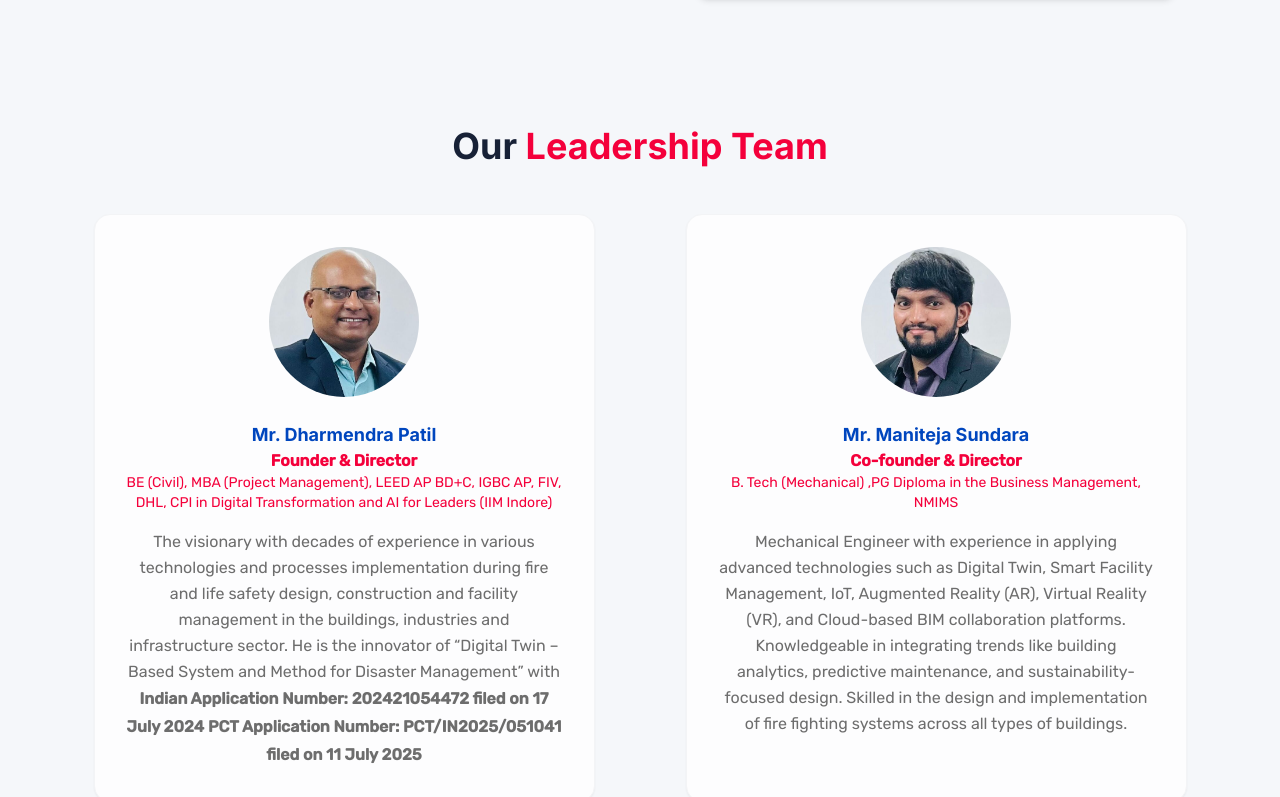
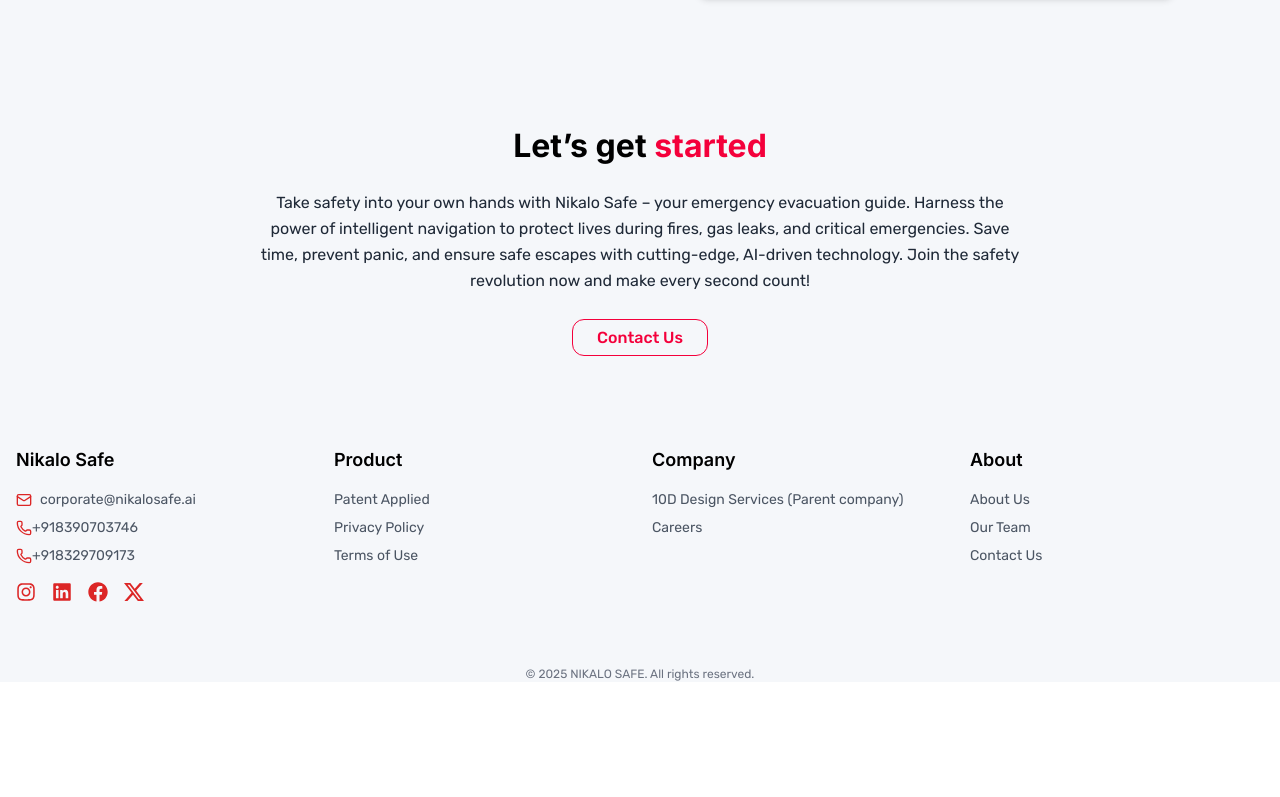
Before and after one commit to 10-Dimensions-Design-Services/nikalo-safe, a React (Create React App) app in the folder client/: page /about in a window 1280 px wide. Shown: the part 1943-2740 px from the top of the page. After the commit the page ends 2625 px from the top, so only its background shows below. Built offline with nearby package versions, Linux system fonts and the light colour scheme.

Commit message:
remove founders cards & address

```diff
--- a/client/src/components/Contact.jsx
+++ b/client/src/components/Contact.jsx
@@ -47,15 +47,6 @@ const Contact = () => {
             </a>
           </div>
 
-          {/* Address */}
-          <div className="flex items-start gap-4">
-            <MapPin className="text-red-600 w-6 h-6 mt-1" />
-            <p className="text-gray-800 font-medium leading-relaxed">
-              3rd Floor, Shree towers, Jagtap Dairy Rd, opposite 24K Glitterati, <br />
-              near Aundh, Vishal Nagar, Pimple Nilakh, Pune, Maharashtra 411027, India
-            </p>
-          </div>
-
           {/* Phone */}
           <div className="flex items-start gap-4">
             <Phone className="text-red-600 w-6 h-6 mt-1" />
--- a/client/src/pages/AboutUs.jsx
+++ b/client/src/pages/AboutUs.jsx
@@ -109,62 +109,6 @@ const AboutUs = () => {
         </div>
       </section>
 
-      {/* Leadership Team Section */}
-      <section id="leadership" className="py-10 md:py-16 px-4 md:px-8 lg:px-16 bg-white">
-        <div className="max-w-7xl mx-auto">
-          <h2 className="text-center title-h2 sm:text-3xl lg:text-4xl mb-10 md:mb-12">
-            <span className="text-black">Our </span>
-            <span className="text-primary">Leadership Team</span>
-          </h2>
-          <div className="grid grid-cols-1 md:grid-cols-2 gap-8 justify-items-center">
-            {/* Card 1 */}
-            <div className="bg-[#FDFDFE] rounded-2xl shadow-sm border border-gray-100 flex flex-col items-center text-center w-full max-w-xs sm:max-w-sm md:max-w-[400px] lg:max-w-[501px] p-6 md:p-8 mx-auto">
-              <div
-                className="rounded-full overflow-hidden mb-6"
-                style={{ width: '150px', height: '150px' }}
-              >
-                <img
-                  src={TeamImg1}
-                  alt="Dharmendra Patil Sir"
-                  className="w-full h-full object-cover"
-                />
-              </div>
-              <h3 className="title-h4 font-bold text-[#0046BE]">Mr. Dharmendra Patil</h3>
-              <p className="text-primary font-semibold">Founder & Director</p>
-              <p className="paragraph-regular text-sm text-primary mb-4">
-                BE (Civil), MBA (Project Management), LEED AP BD+C, IGBC AP, FIV, DHL, CPI in Digital Transformation and AI for Leaders (IIM Indore)
-              </p>
-              <p className="paragraph-regular text-[#6d6d6d] leading-relaxed overflow-hidden">
-              The visionary with decades of experience in various technologies and processes implementation during fire and life safety design, construction and facility management in the buildings, industries and infrastructure sector. He is the innovator of “Digital Twin – Based System and Method for Disaster Management” with <span className='paragraph-bold'>Indian Application Number: 202421054472 filed on 17 July 2024
-              PCT Application Number: PCT/IN2025/051041 filed on 11 July 2025</span>
-              </p>
-            </div>
-
-            {/* Card 2 */}
-            <div className="bg-[#FDFDFE] rounded-2xl shadow-sm border border-gray-100 flex flex-col items-center text-center w-full max-w-xs sm:max-w-sm md:max-w-[400px] lg:max-w-[501px] p-6 md:p-8 mx-auto">
-              <div
-                className="rounded-full overflow-hidden mb-6"
-                style={{ width: '150px', height: '150px' }}
-              >
-                <img
-                  src={TeamImg2}
-                  alt="Maniteja Sundara"
-                  className="w-full h-full object-cover"
-                />
-              </div>
-              <h3 className="title-h4 font-bold text-[#0046BE]">Mr. Maniteja Sundara</h3>
-              <p className="text-primary font-semibold">Co-founder & Director</p>
-              <p className="text-sm text-primary mb-4">
-                B. Tech (Mechanical) ,PG Diploma in the Business Management, NMIMS
-              </p>
-              <p className="paragraph-regular text-[#6d6d6d] leading-relaxed overflow-hidden">
-                Mechanical Engineer with experience in applying advanced technologies such as Digital Twin, Smart Facility Management, IoT, Augmented Reality (AR), Virtual Reality (VR), and Cloud-based BIM collaboration platforms. Knowledgeable in integrating trends like building analytics, predictive maintenance, and sustainability-focused design. Skilled in the design and implementation of fire fighting systems across all types of buildings.
-              </p>
-            </div>
-          </div>
-        </div>
-      </section>
-
       {/* Get Started Section */}
       <section className="py-10 md:py-16 px-4 md:px-8 lg:px-16 bg-white text-center">
         <h2 className="title-h2 mb-4 md:mb-6">
```
Also changed, not shown: 1 other file (tests, documents, lock files or other folders).
